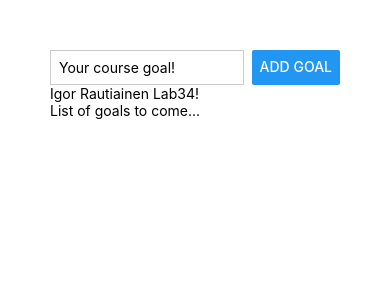
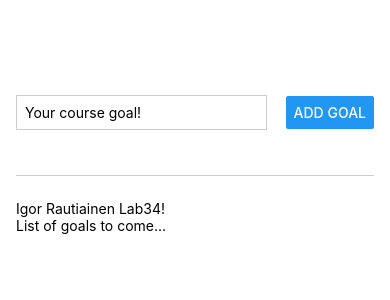
Before and after one commit to igo-rau/RNLab34, a React Native app: screen / in a window 390 px wide. Shown: the top 300 px of the page. Built offline with nearby package versions, Linux system fonts and the light colour scheme.

Commit message:
Basic layout with flexbox

```diff
--- a/App.js
+++ b/App.js
@@ -12,7 +12,7 @@ export default function App() {
 
       <Text style={styles.dummyText}>Igor Rautiainen Lab34!</Text>
 
-      <View>
+      <View style={styles.goalsContainer}>
         <Text>List of goals to come...</Text>
       </View>
     </View>
@@ -21,19 +21,32 @@ export default function App() {
 
 const styles = StyleSheet.create({
   appContainer: {
-    padding: 50
+    flex:1,
+    paddingTop: 50,
+    paddingHorizontal: 16,
   },
   inputContainer: {
+    flex: 1,
     flexDirection:'row',
     justifyContent: 'space-between',
+    alignItems: 'center',
+    marginBottom: 24,
+    borderBottomWidth: 1,
+    borderBottomColor: '#ccc'
+
   },
   TextInput: {
     borderWidth: 1,
     borderColor: '#ccc',
-    width: '80%',
+    width: '70%',
     marginRight: 8,
     padding: 8
+  },
+  goalsContainer: {
+    flex: 5
   }
+
+
 
   // container: {
   //   flex: 1,
```
